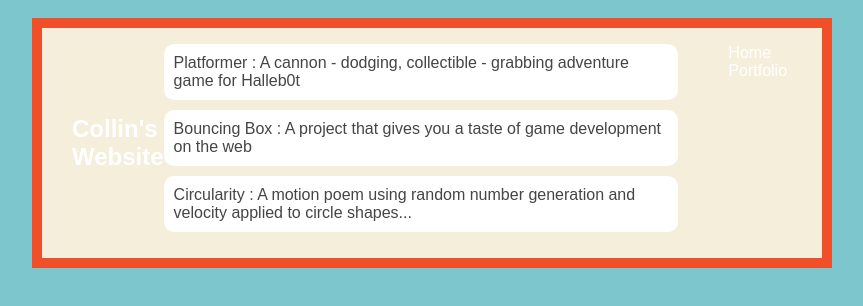
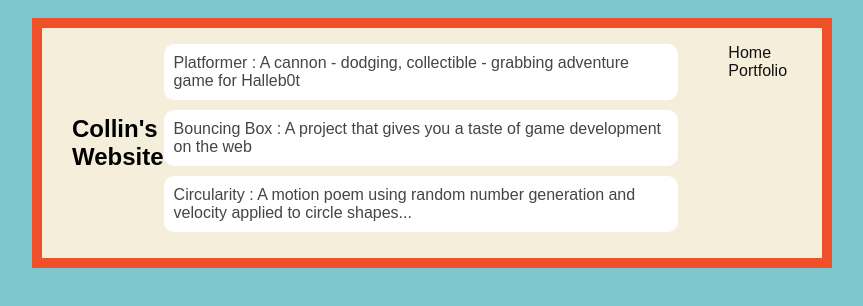
Before and after one commit to collinbroussard/collinbroussard.Github.io, a plain HTML site: page projects/portfolio.html in a window 1280 px wide. Shown: the whole page, without its empty margins (208-1071 px from the left). Drawn offline with Linux system fonts and the light colour scheme.

```diff
--- a/projects/portfolio.html
+++ b/projects/portfolio.html
@@ -30,7 +30,7 @@
         h1 {
             display: flex;
             align-items: center;
-            color: rgb(255, 255, 255);
+            color: rgb(0, 0, 0);
             flex: 1;
             margin: 0;
         }
@@ -43,7 +43,7 @@
         }
         .nav-a {
             text-decoration: none;
-            color: #fff;
+            color: #111;
         }
 
         /* main container area beneath menu */
```
